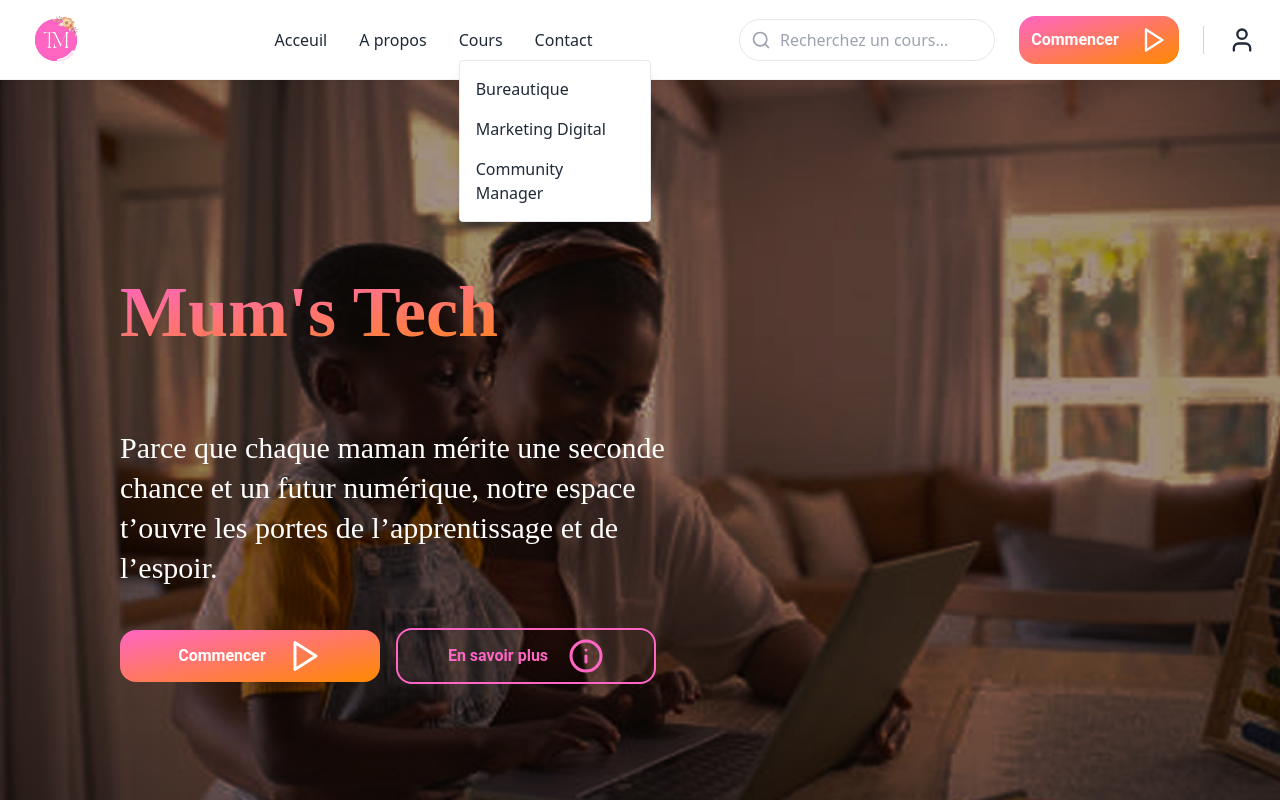
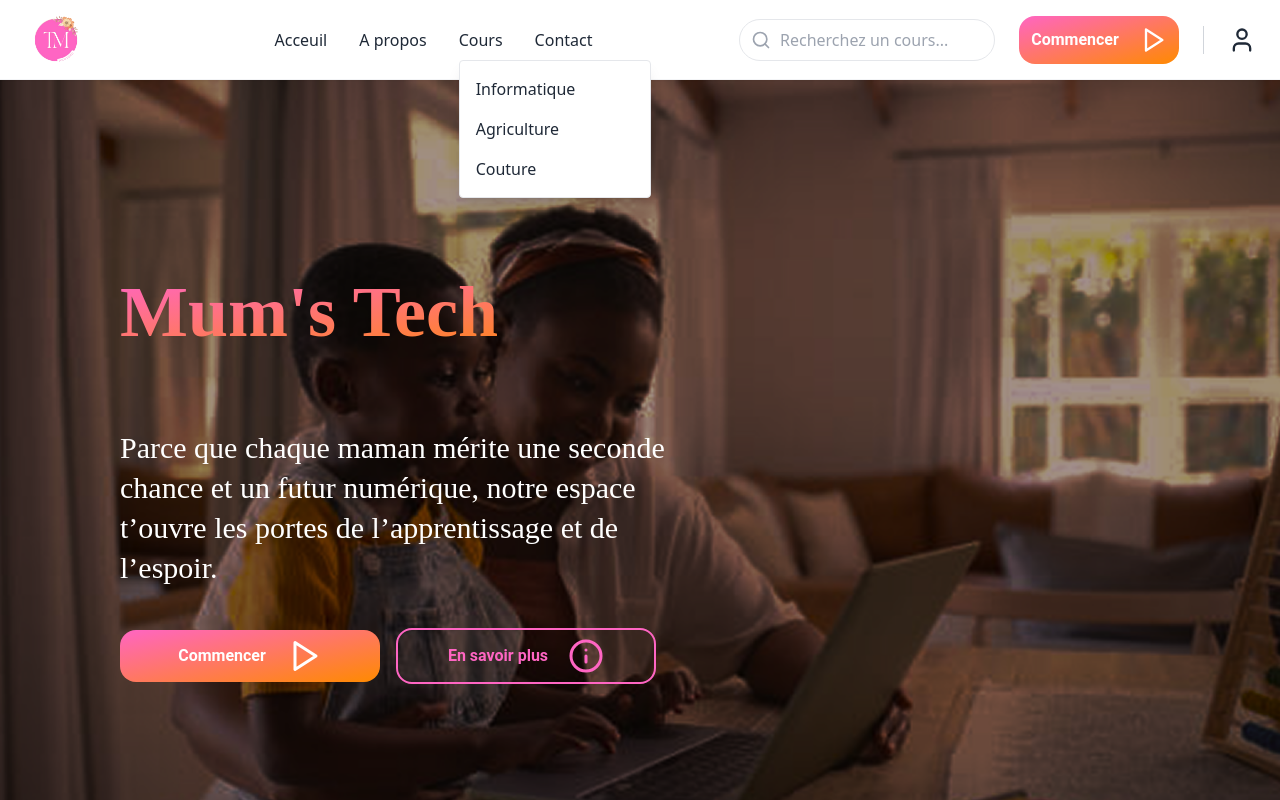
Before and after one commit to VictoireMisanu/TechMum, a React (Vite) app: page / in a window 1280 px wide. Both pictures are taken after a click on the button "Cours". Shown: the top 800 px of the page. Built offline with nearby package versions, Linux system fonts and the light colour scheme.

Commit message:
putting appropriate module courses in course drop down menu

```diff
--- a/src/components/navBar.tsx
+++ b/src/components/navBar.tsx
@@ -55,23 +55,23 @@ export default function HeaderNav() {
                       to="/course1"
                       className="block px-4 py-2 text-gray-800 hover:bg-gray-100 hover:text-primaryPink"
                     >
-                      Bureautique
+                      Informatique
                     </Link>
                   </li>
                   <li>
                     <Link
-                      to="/cours2"
+                      to="/course2"
                       className="block px-4 py-2 text-gray-800 hover:bg-gray-100 hover:text-primaryPink"
                     >
-                      Marketing Digital
+                      Agriculture
                     </Link>
                   </li>
                   <li>
                     <Link
-                      to="/cours3"
+                      to="/course3"
                       className="block px-4 py-2 text-gray-800 hover:bg-gray-100 hover:text-primaryPink"
                     >
-                      Community Manager
+                      Couture
                     </Link>
                   </li>
                 </ul>
```
